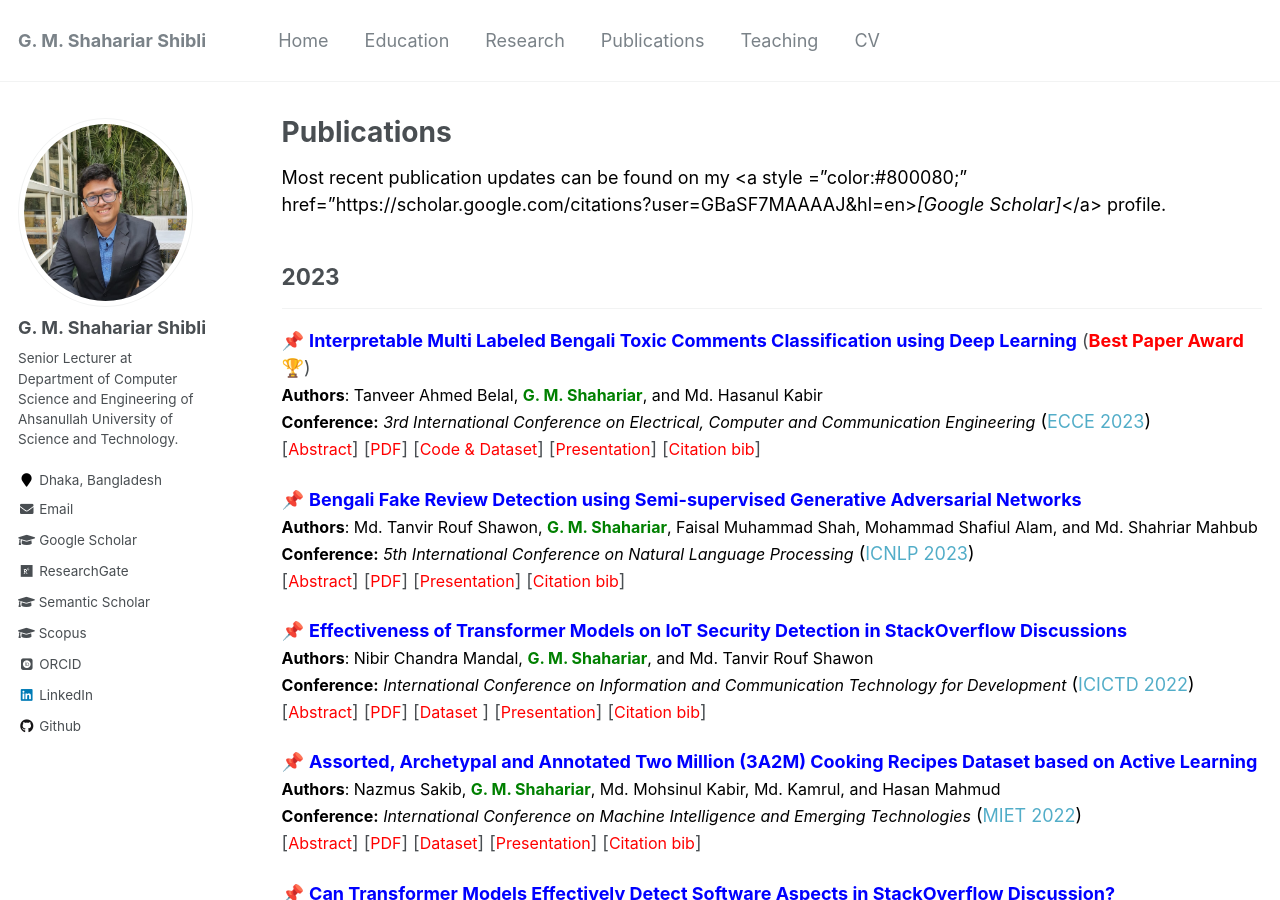
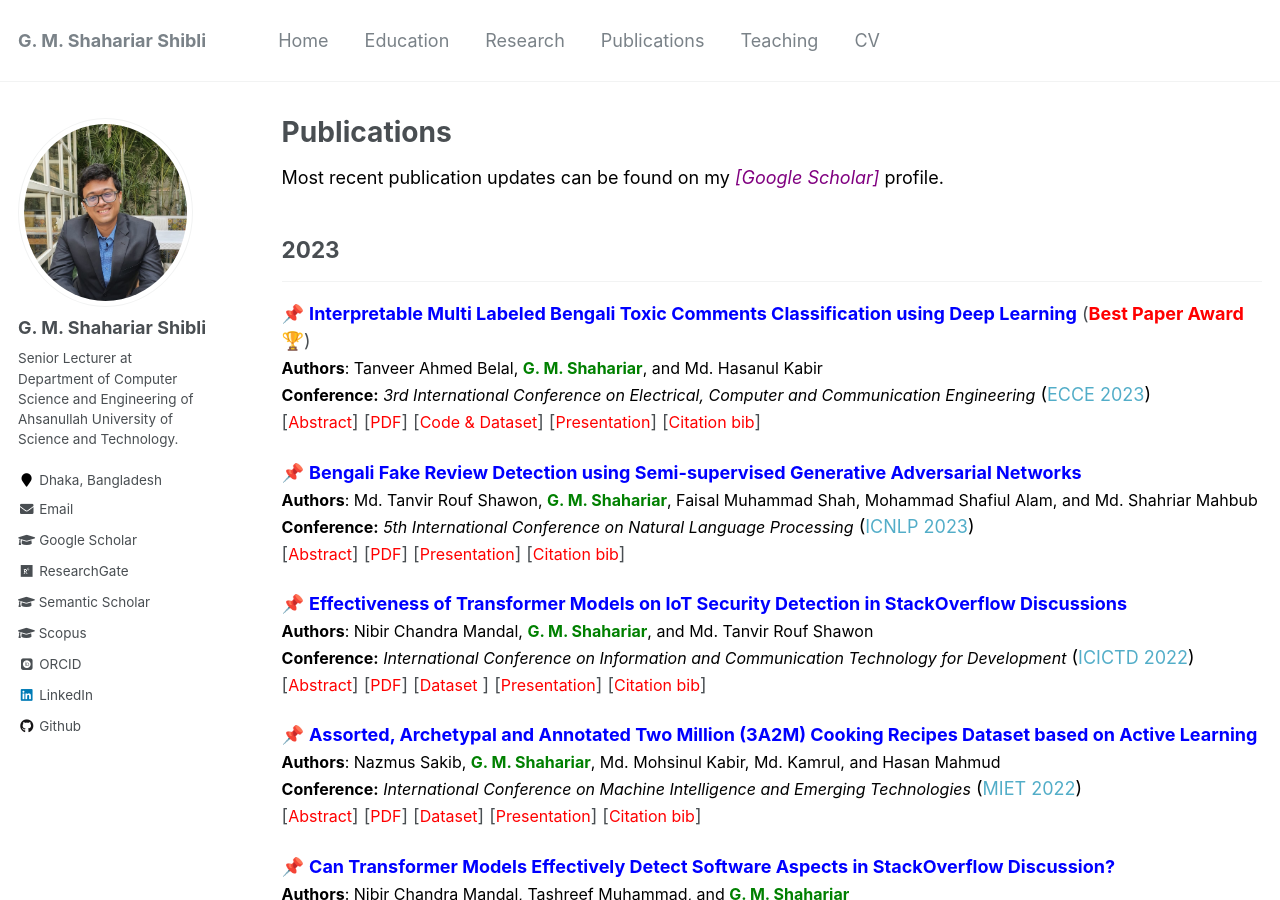
Before and after one commit to shahariar-shibli/shahariar-shibli.github.io, a Jekyll site: the page built from _pages/publications.md, in a window 1280 px wide and 900 px high. Built offline with Jekyll 4.4.1, drawn with Linux system fonts in a browser that asks for light colours; some web fonts are replaced.

Commit message:
Update publications.md

```diff
--- a/_pages/publications.md
+++ b/_pages/publications.md
@@ -5,7 +5,7 @@ permalink: /publications/
 author_profile: true
 ---
 
-<span style="color:black;">Most recent publication updates can be found on my <a style ="color:#800080;" href="https://scholar.google.com/citations?user=GBaSF7MAAAAJ&hl=en><em>[Google Scholar]</em></a> profile.</span>
+<span style="color:black;">Most recent publication updates can be found on my <a style ="color:#800080;" href="https://scholar.google.com/citations?user=GBaSF7MAAAAJ&hl=en"><em>[Google Scholar]</em></a> profile.</span>
 
 ## 2023
 ---------
```
